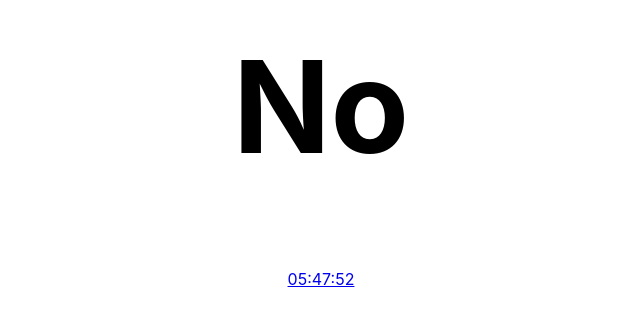
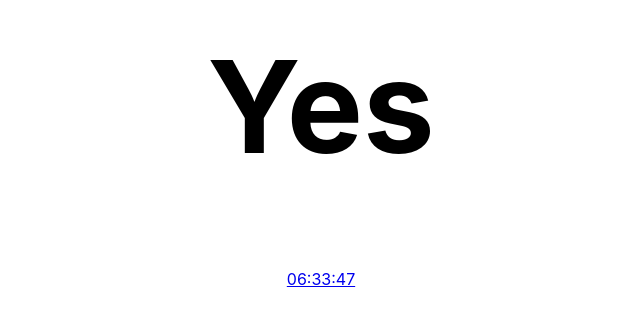
Before and after one commit to Tankenstein/ispepitohome, a plain HTML site: page index.html in a window 1280 px wide. Shown: the part 241-564 px from the top of the page, without its empty margins (319-959 px from the left). Drawn offline with Linux system fonts and the light colour scheme.

Commit message:
Deploying to gh-pages from @ Tankenstein/ispepitohome@5fcd24c32e06de46b257158580a6d7e870b1dd62 🚀

```diff
--- a/index.html
+++ b/index.html
@@ -4,7 +4,7 @@
     <meta charset="utf-8" />
     <meta name="viewport" content="width=device-width, initial-scale=1" />
 
-    <title>Pepito is out</title>
+    <title>Pepito is home</title>
     <meta name="description" content="Find out if Pepito the cat is home or not" />
     <meta name="author" content="https://twitter.com/UTammet" />
 
@@ -37,8 +37,8 @@
   </head>
   <body>
     <div>
-      <h1>No</h1>
-      <a href="https://twitter.com/PepitoTheCat/status/1466992631460814856">05:47:52</a>
+      <h1>Yes</h1>
+      <a href="https://twitter.com/PepitoTheCat/status/1467004184000139268">06:33:47</a>
     </div>
   </body>
 </html>
```
